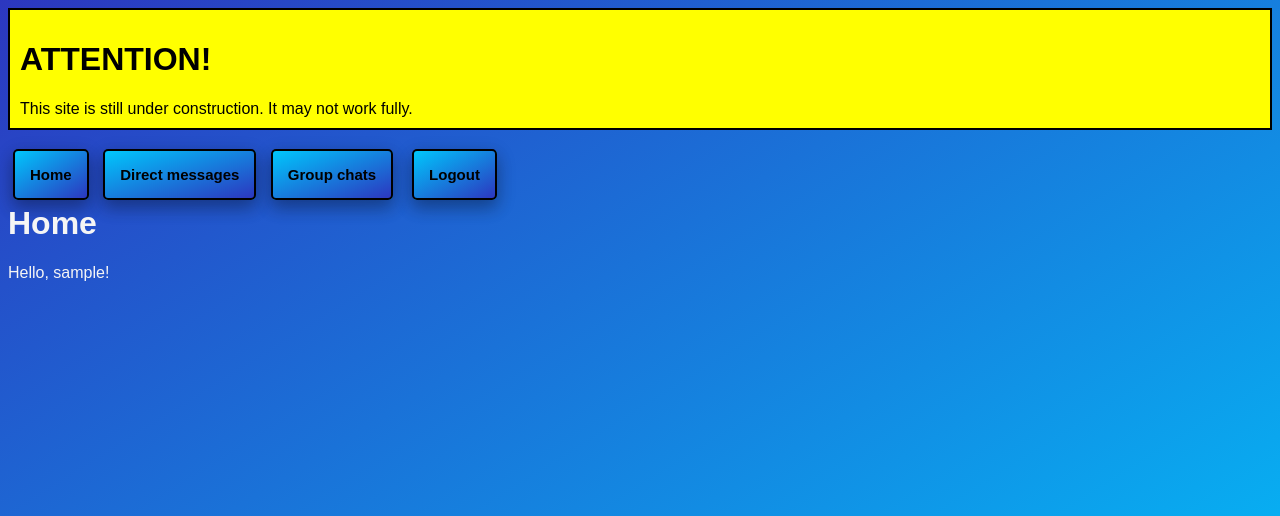
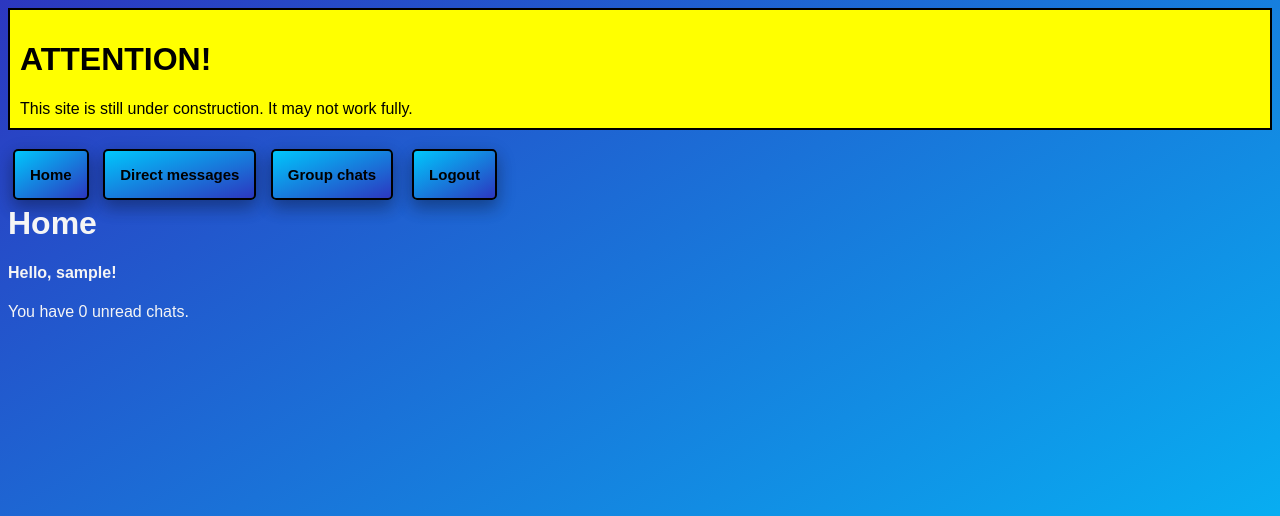
Before and after one commit to jacobef/vikramMessaging, a Django app: page / in a window 1280 px wide. Shown: the top 516 px of the page. Run offline with Django 4.2, Linux system fonts and the light colour scheme; the visitor is signed in with stand-in values (Sample User, id 1); data that the repository does not hold is empty.

Commit message:
you have n unread chats

```diff
--- a/templates/home.html
+++ b/templates/home.html
@@ -1,5 +1,6 @@
 {% extends "base.html" %}
 {% block content %}
     <h1>Home</h1>
-    Hello, {{ user }}!
+    <h4>Hello, {{ user }}!</h4>
+    You have {{ num_unread_chats }} unread chats.
 {% endblock %}
--- a/vikramMessaging/views.py
+++ b/vikramMessaging/views.py
@@ -2,9 +2,16 @@ from django.contrib.auth.decorators import login_required
 from django.contrib.auth.forms import UserCreationForm
 from django.shortcuts import render, redirect
 
+from messaging.models import GroupMessage, MessagingGroup
+
+
 @login_required
 def home(request):
-    return render(request, "home.html")
+    return render(request, "home.html",
+                  {"num_unread_chats": MessagingGroup.objects
+                  .filter(members=request.user)
+                  .exclude(read_list=request.user)
+                  .count()})
 
 def create_account(request):
     if request.method == "GET":
```
